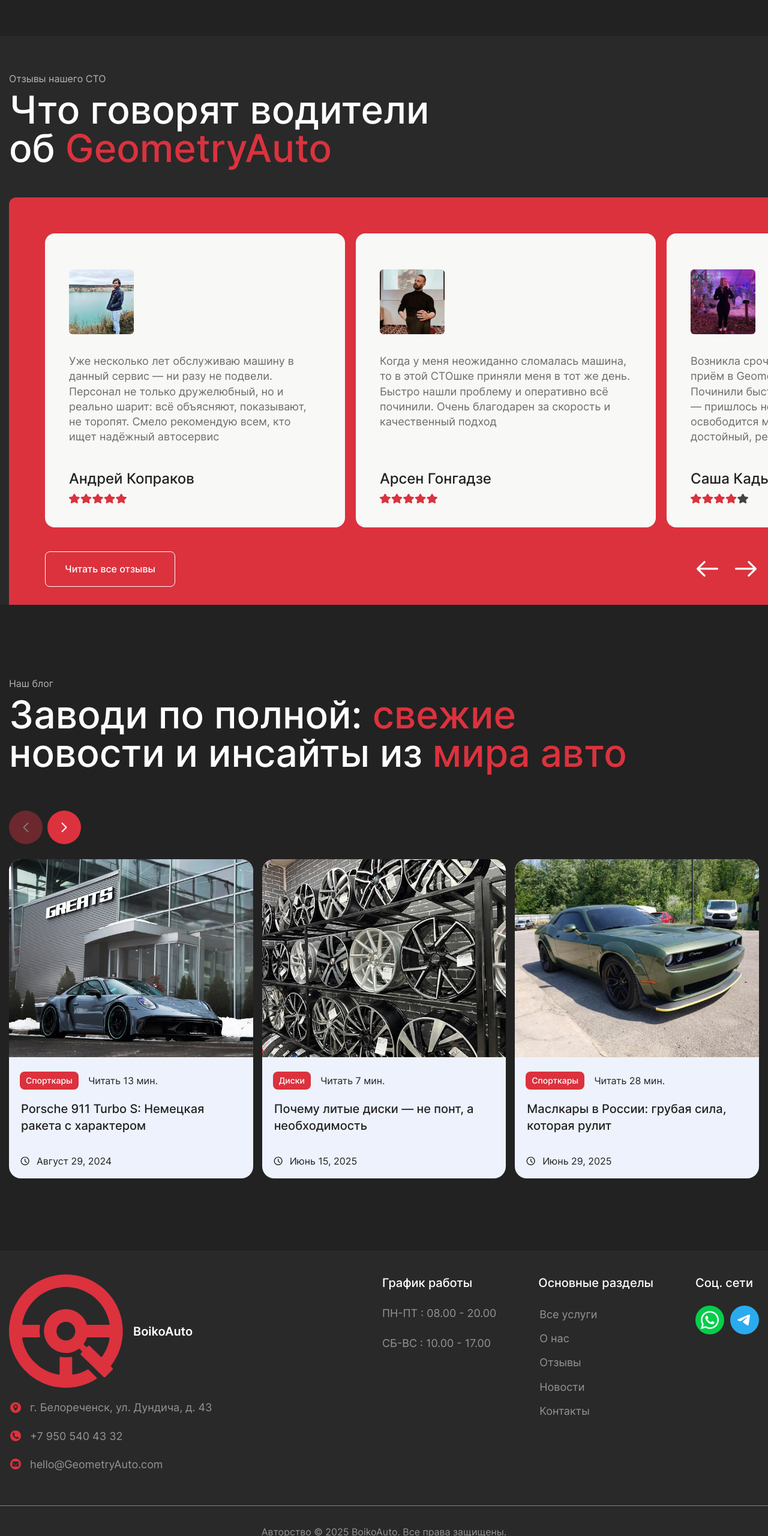
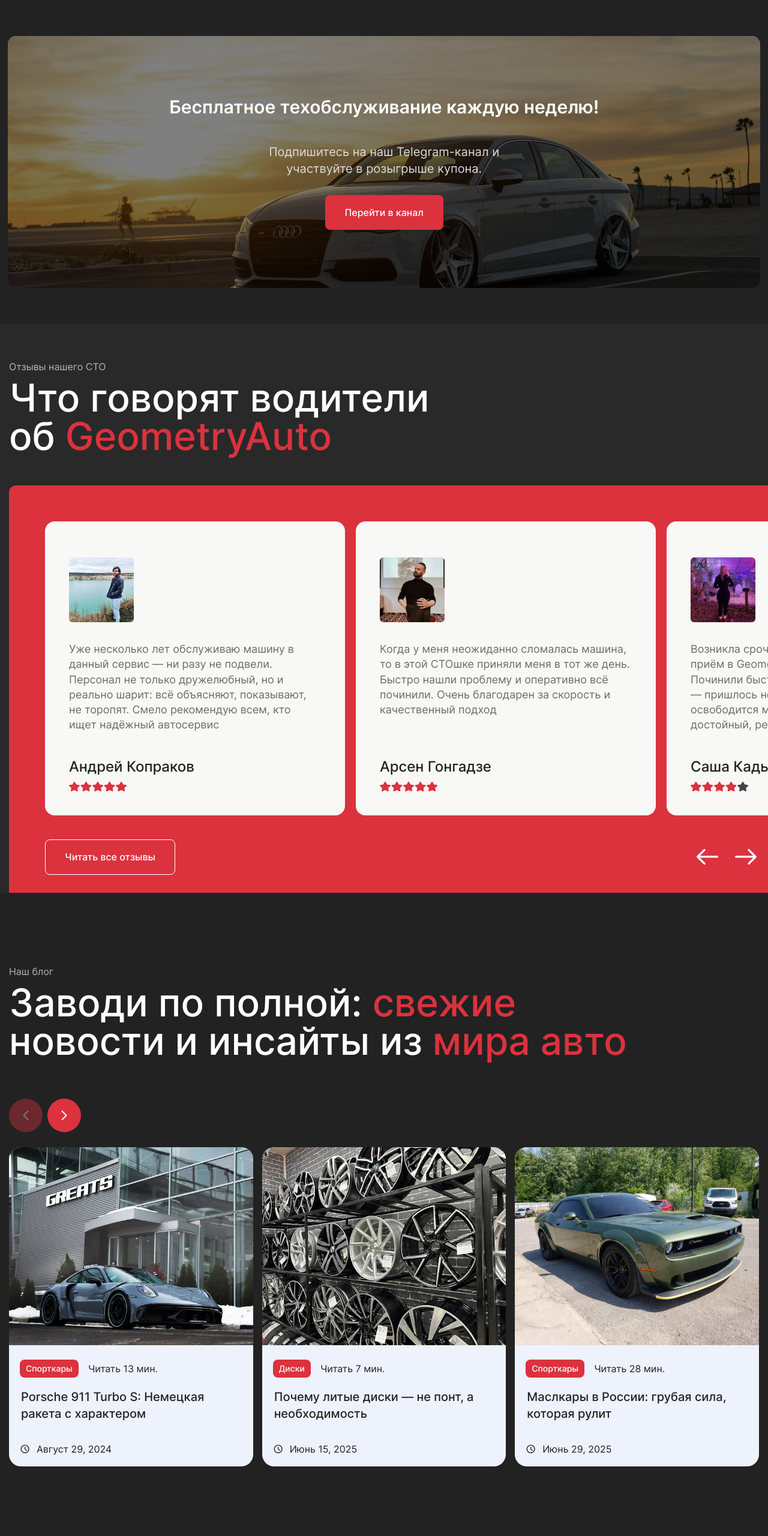
Before and after one commit to PavelBoyko07/fixinMoto, a plain HTML site: page index.html in a window 1280 px wide. Shown: the part 2519-5079 px from the top of the page at 60% size. Drawn offline with nearby package versions, Linux system fonts and the light colour scheme; some packages are replaced by stand-ins of ours; a script that the page names is missing.

Commit message:
- небольшие правки в ссылках для шапки - сделан адаптив для подвала сайта - добавлен баннер с анимациями (index.js + _banner.css файлы) на главной странице

```diff
--- a/css/basic/_global.css
+++ b/css/basic/_global.css
@@ -44,6 +44,17 @@
   font-weight: 600;
 }
 
+.logo.bottom {
+  margin-bottom: 24px;
+}
+
+.logo img {
+  @media (max-width: 610px) {
+    width: 37px;
+    height: 37px;
+  }
+}
+
 ::selection {
   background-color: var(--accent);
   color: white;
--- /dev/null
+++ b/css/components/_banner.css
@@ -0,0 +1,138 @@
+.banner {
+  display: flex;
+  justify-content: center;
+  align-items: center;
+  flex-direction: column;
+  background-image: url("../../images/banner.jpg");
+  max-width: 98%;
+  width: 100%;
+  margin: 0 auto 60px;
+  background-size: cover;
+  background-position: center;
+  background-repeat: no-repeat;
+  text-align: center;
+  overflow: hidden;
+  min-height: 420px;
+  position: relative;
+  color: #fff;
+  padding: 40px 30px;
+  border-radius: 14px;
+}
+
+.banner * {
+  position: relative;
+  z-index: 10;
+}
+
+.banner::before {
+  content: "";
+  position: absolute;
+  top: 0;
+  left: 0;
+  width: 100%;
+  height: 100%;
+  z-index: 0;
+  background-color: rgba(0, 0, 0, 0.5);
+}
+
+.banner__title {
+  font-size: 30px;
+  font-weight: 600;
+  margin-bottom: 40px;
+  opacity: 0;
+  animation-delay: 1s;
+}
+
+.banner__text {
+  color: #dcdcdc;
+  font-size: 20px;
+  max-width: 470px;
+  margin: 0 auto 30px;
+  opacity: 0;
+  animation-delay: 1.4s;
+}
+
+@keyframes fadeInBanner {
+  0% {
+    opacity: 0;
+    transform: scale(0.86);
+  }
+  100% {
+    opacity: 1;
+    transform: scale(1);
+  }
+}
+
+@keyframes fadeInUp {
+  0% {
+    opacity: 0;
+    transform: translateY(50px);
+  }
+  100% {
+    opacity: 1;
+    transform: translateY(0);
+  }
+}
+
+.banner__title,
+.banner__text,
+.banner__btn {
+  opacity: 0;
+}
+
+.banner.animate {
+  animation: fadeInBanner 1.4s ease forwards;
+}
+
+.banner__title.animate {
+  animation: fadeInUp 1.4s ease forwards;
+}
+
+.banner__text.animate {
+  animation: fadeInUp 1.4s ease forwards;
+  animation-delay: 0.4s;
+}
+
+.banner__btn.animate {
+  animation: fadeInUp 1.4s ease forwards;
+  animation-delay: 0.7s;
+}
+
+@media (max-width: 992px) {
+  .banner {
+    margin-top: 50px;
+  }
+}
+
+@media (max-width: 768px) {
+  .banner__title {
+    font-size: 24px;
+  }
+
+  .banner__text {
+    font-size: 18px;
+    line-height: 1.4;
+    max-width: 290px;
+  }
+}
+
+@media (max-width: 610px) {
+  .banner__title {
+    font-size: 23px;
+  }
+
+  .banner__btn {
+    padding: 14px 29px;
+  }
+}
+
+@media (max-width: 500px) {
+  .banner {
+    margin: 60px -7px 0;
+    width: auto;
+  }
+
+  .banner__title {
+    font-size: 22px;
+  }
+}
--- a/css/components/_footer.css
+++ b/css/components/_footer.css
@@ -1,6 +1,6 @@
 .footer {
   background-color: #292929;
-  padding: 40px 0 30px;
+  padding-top: 40px;
 }
 
 .footer__columns {
@@ -8,15 +8,38 @@
   display: flex;
   gap: 70px;
   justify-content: space-between;
+  @media (max-width: 1100px) {
+    margin-bottom: 38px;
+  }
+  @media (max-width: 992px) {
+    gap: 50px;
+  }
+  @media (max-width: 920px) {
+    flex-wrap: wrap;
+    justify-content: flex-start;
+    row-gap: 45px;
+  }
 }
 
 .footer__column {
   display: flex;
   flex-direction: column;
+  @media (max-width: 920px) {
+
+  }
 }
 
 .footer__column.work {
   margin-left: auto;
+  @media (max-width: 992px) {
+    margin-left: 0;
+  }
+}
+
+.footer__column.social {
+  @media (max-width: 920px) {
+    width: 100%;
+  }
 }
 
 .footer__column-name {
@@ -24,18 +47,62 @@
   font-weight: 500;
   color: white;
   margin-bottom: 24px;
+  @media (max-width: 1100px) {
+    font-size: 18px;
+  }
+  @media (max-width: 610px) {
+    margin-bottom: 18px;
+  }
 }
 
 .footer__left {
   max-width: 400px;
+  @media (max-width: 1030px) {
+    max-width: 260px;
+  }
+  @media (max-width: 920px) {
+    max-width: 100%;
+    width: 100%;
+  }
 }
 
 .footer__copy {
   border-top: 1px solid rgba(255, 255, 255, 0.4);
-  padding: 32px 15px 0;
+  padding: 32px 15px 30px 0;
   text-align: center;
   font-size: 16px;
   font-weight: 400;
+  @media (max-width: 1100px) {
+    padding-top: 24px;
+    padding-bottom: 20px;
+  }
+  @media (max-width: 660px) {
+    font-size: 15px;
+  }
+  @media (max-width: 468px) {
+    font-size: 14px;
+  }
+  @media (max-width: 420px) {
+    padding: 18px 70px;
+  }
+  @media (max-width: 360px) {
+    padding: 16px 50px;
+  }
+}
+
+.footer__info {
+  @media (max-width: 1100px) {
+    font-size: 16px;
+  }
+  @media (max-width: 468px) {
+    line-height: 1.8;
+  }
+}
+
+.footer__info br:last-child {
+  @media (max-width: 468px) {
+    display: none;
+  }
 }
 
 .footer__links {
@@ -52,6 +119,9 @@
   border: 2px solid transparent;
   max-width: max-content;
   transition: color .4s, border .4s;
+  @media (max-width: 1100px) {
+    font-size: 16px;
+  }
 }
 
 .footer__link:hover {
@@ -66,10 +136,14 @@
 .footer__link svg {
   width: 18px;
   height: 18px;
+  flex: 1 0 auto;
 }
 
 .footer__link.top {
   margin-top: 18px;
+  @media (max-width: 1100px) {
+    margin-top: 15px;
+  }
 }
 
 .footer__socials {
@@ -90,6 +164,11 @@
   justify-content: center;
   align-items: center;
   transition: color 0.4s, opacity 0.4s, border 0.4s, background-color 0.4s;
+  @media (max-width: 468px) {
+    width: 44px;
+    height: 44px;
+    padding: 9px;
+  }
 }
 
 .footer__socials a:hover {
--- a/css/components/_header.css
+++ b/css/components/_header.css
@@ -88,29 +88,3 @@
 .header__phone:focus {
   border-color: #5cff7c;
 }
-
-.header__logo {
-  @media (max-width: 1300px) {
-    width: 194px;
-    height: auto;
-  }
-  @media (max-width: 992px) {
-    width: 180px;
-  }
-  @media (max-width: 600px) {
-    width: 170px;
-  }
-  @media (max-width: 530px) {
-    width: 162px;
-  }
-  @media (max-width: 420px) {
-    width: 154px;
-  }
-}
-
-.header__right {
-  @media (max-width: 1160px) {
-    display: flex;
-    gap: 26px;
-  }
-}
--- a/css/components/_modal.css
+++ b/css/components/_modal.css
@@ -60,7 +60,7 @@
   display: block;
   margin-bottom: 7px;
   font-weight: 600;
-  color: #939393;
+  color: #c7c7c7;
   font-size: 0.95rem;
   cursor: pointer;
   max-width: max-content;
--- a/css/style.css
+++ b/css/style.css
@@ -9,6 +9,7 @@
 @import "components/_menu-btn.css";
 @import "components/_btn.css";
 @import "components/_modal.css";
+@import "components/_banner.css";
 
 @import "home/_home.css";
 @import "home/_services.css";
--- a/index.html
+++ b/index.html
@@ -30,7 +30,7 @@
             <a class="header__link desktop" href="#services">Все услуги</a>
           </li>
           <li>
-            <a class="header__link" href="about.html">О нас</a>
+            <a class="header__link desktop" href="#about">О нас</a>
           </li>
           <li>
             <a class="header__link desktop" href="#reviews">Отзывы</a>
@@ -129,7 +129,7 @@
       <a class="home-services__link btn" href="services.html">Посмотреть все услуги</a>
     </div>
   </section>
-  <section class="about indent">
+  <section class="about indent" id="about">
     <div class="container">
       <h2 class="about__title title-section">GeometryAuto в деле за кулисами автосервиса</h2>
       <p class="about__text">
@@ -153,6 +153,15 @@
         </a>
       </div>
     </div>
+  </section>
+  <section class="banner">
+    <h3 class="banner__title">
+      Бесплатное техобслуживание каждую неделю!
+    </h3>
+    <p class="banner__text">
+      Подпишитесь на наш Telegram-канал и участвуйте в розыгрыше купона.
+    </p>
+    <a class="banner__btn btn" href="https://t.me/DankyX" target="_blank">Перейти в канал</a>
   </section>
   <section class="reviews indent" id="reviews">
     <div class="container">
@@ -362,8 +371,8 @@
   <div class="container">
     <div class="footer__columns">
       <div class="footer__column footer__left">
-        <a class="logo" href="/">
-          <img class="header__logo" src="images/logo.svg" width="42" height="42" alt="Логотип">
+        <a class="logo bottom" href="/">
+          <img src="images/logo.svg" width="42" height="42" alt="Логотип">
           BoikoAuto
         </a>
         <a class="footer__link top" href="https://yandex.ru/maps/-/CHghqF85" target="_blank">
@@ -397,14 +406,14 @@
           hello@GeometryAuto.com
         </a>
       </div>
-      <div class="footer__column work">
+      <div class="footer__column work span">
         <h3 class="footer__column-name">График работы</h3>
         <p class="footer__info">
           ПН-ПТ : 08.00 - 20.00 <br> <br>
           СБ-ВС : 10.00 - 17.00
         </p>
       </div>
-      <div class="footer__column">
+      <div class="footer__column span">
         <h3 class="footer__column-name">Основные разделы</h3>
         <div class="footer__links">
           <a class="footer__link" href="">Все услуги</a>
@@ -414,7 +423,7 @@
           <a class="footer__link" href="">Контакты</a>
         </div>
       </div>
-      <div class="footer__column">
+      <div class="footer__column social">
         <h3 class="footer__column-name">Соц. сети</h3>
         <div class="footer__socials">
           <a class="whatsapp" href="https://wa.me/79935234862" target="_blank">
@@ -462,7 +471,7 @@
         <option value="suspension">Ремонт подвески</option>
         <option value="ac">Заправка и ремонт кондиционеров</option>
       </select>
-      <button type="submit">Отправить</button>
+      <button class="modal__btn btn" type="submit">Отправить заявку</button>
     </form>
   </div>
 </div>
@@ -470,7 +479,7 @@
 <script src="https://cdn.jsdelivr.net/npm/@fancyapps/ui@6.0/dist/fancybox/fancybox.umd.js"></script>
 <script src="js/index.js"></script>
 <script src="js/menu.js"></script>
-<script src="js/modal.js"></script>
+<script src="js/modalMain.js"></script>
 <script src="js/scroll.js"></script>
 </body>
 </html>
--- a/js/index.js
+++ b/js/index.js
@@ -1,3 +1,7 @@
+/**
+ * Файл главной страницы - инициализация плагина для воспроизведения видео, а также двух слайдеров
+ */
+
 Fancybox.bind("[data-fancybox]", {});
 
 new Swiper('.news__swiper', {
@@ -24,3 +28,26 @@
     nextEl: '.reviews__btn--next'
   },
 });
+
+function animateBanner() {
+  const banner = document.querySelector('.banner');
+  const title = document.querySelector('.banner__title');
+  const text = document.querySelector('.banner__text');
+  const btn = document.querySelector('.banner__btn');
+
+  banner.classList.remove('animate');
+  title.classList.remove('animate');
+  text.classList.remove('animate');
+  btn.classList.remove('animate');
+
+  setTimeout(() => {
+    banner.classList.add('animate');
+    title.classList.add('animate');
+    text.classList.add('animate');
+    btn.classList.add('animate');
+  }, 50);
+}
+
+animateBanner();
+
+setInterval(animateBanner, 6000);
```
Also changed, not shown: js/modalMain.js (renamed from js/modal.js, +16 -13 lines), services.html (+5 -5 lines), images/banner.jpg (added).
